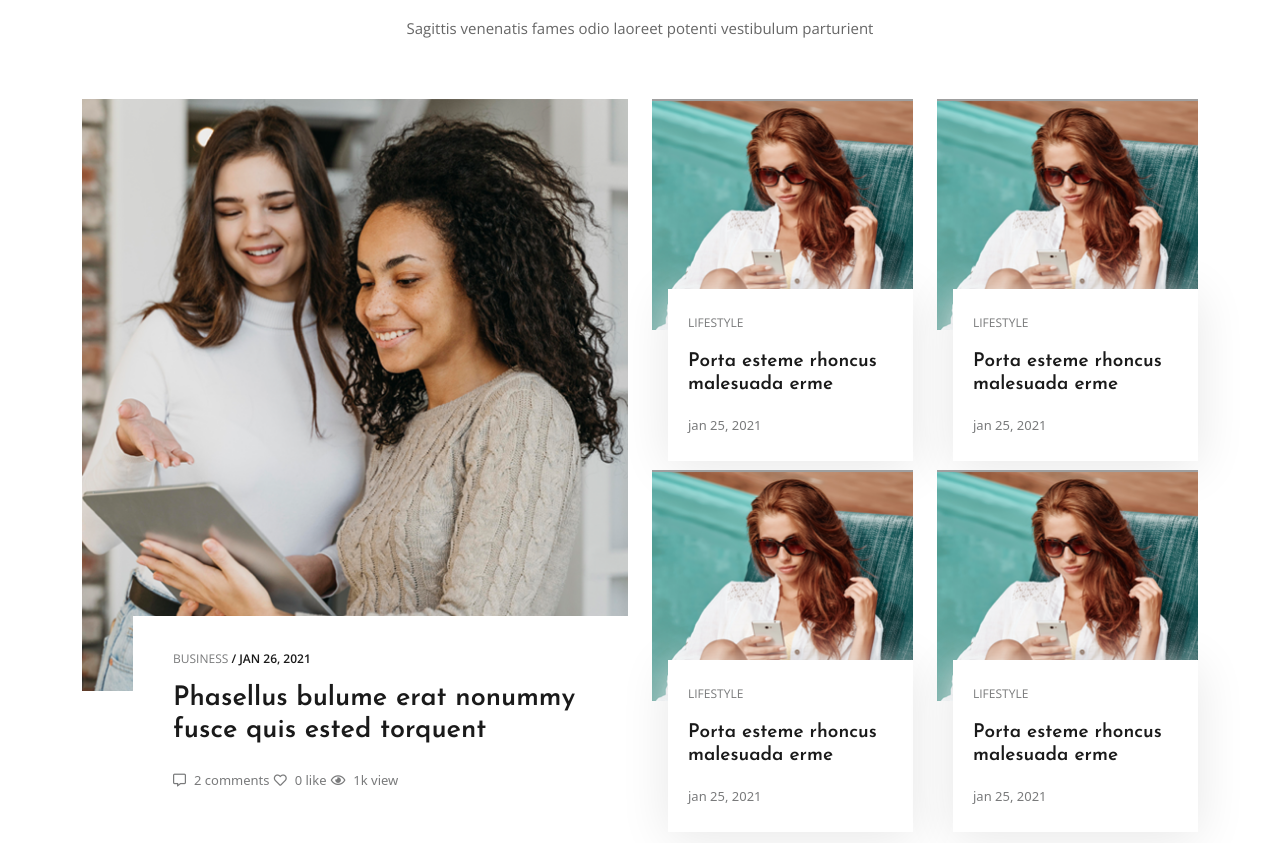
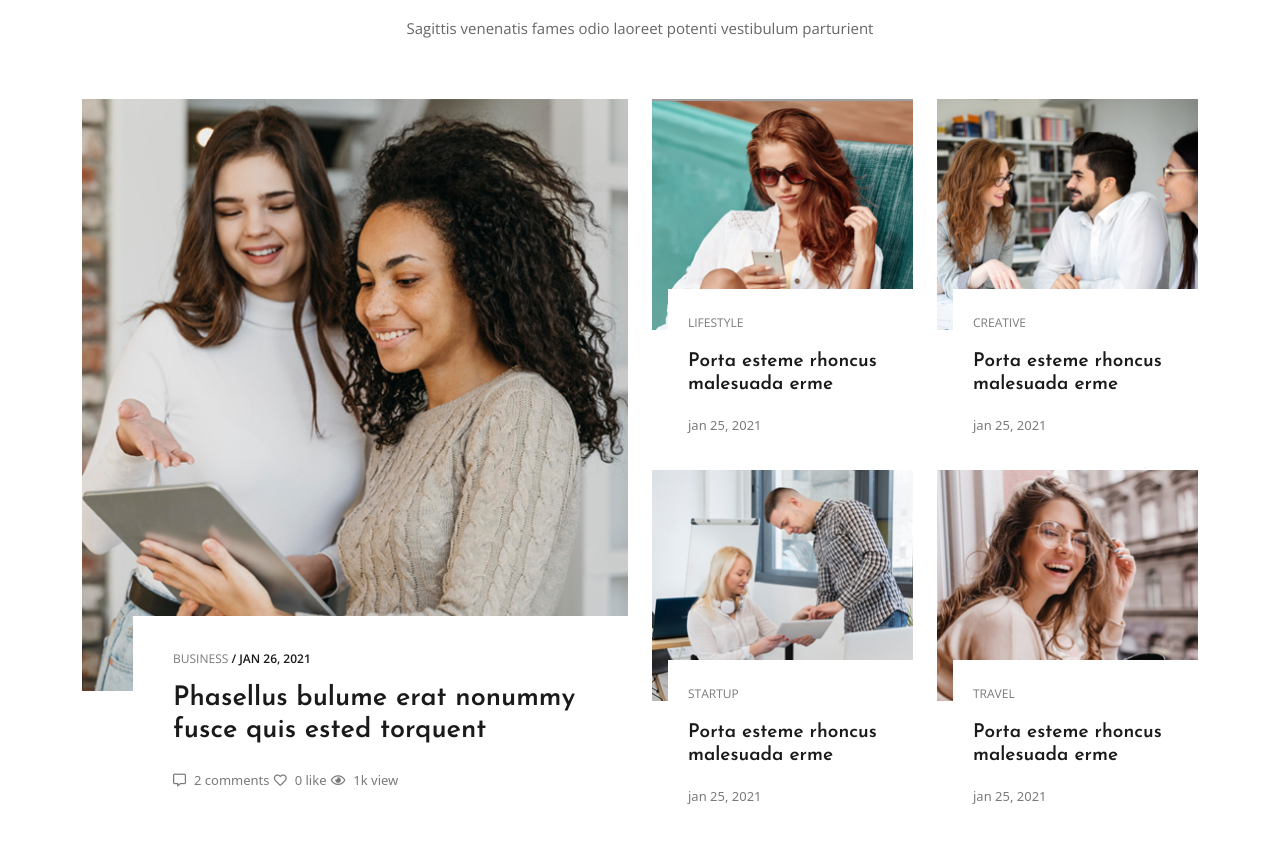
Before and after one commit to glmfrk/rosen, a plain HTML site: page index.html in a window 1280 px wide. Shown: the part 191-1034 px from the top of the page. Drawn offline with nearby package versions, Linux system fonts and the light colour scheme.

```diff
--- a/assets/css/style.css
+++ b/assets/css/style.css
@@ -47,6 +47,9 @@ LATEST BLOG SECTION  STYLES
   padding: 25px 20px;
   width: 100%;
   max-width: 245px;
+  transition: 04s linear;
+}
+.thamnail-block:hover .iteam-blog-01 .blog-content .v2 {
   box-shadow: 0px 6px 47px #e7e7e7;
 }
 
--- a/index.html
+++ b/index.html
@@ -141,13 +141,13 @@
                   <div class="thamnail-block">
                     <div class="iteam-blog-01">
                       <img
-                      src="./assets/images/latest-blog/blog-1.png"
+                      src="./assets/images/latest-blog/blog-2.png"
                       alt=""
                     />
                       <div class="blog-content v2-box">
                         <div class="content-wrapper v2">
                           <p id="sub-heading">
-                            LifeStyle
+                            creative
                           </p>
                           <h4>
                             Porta esteme rhoncus malesuada erme
@@ -167,13 +167,13 @@
                   <div class="thamnail-block">
                     <div class="iteam-blog-01 ">
                       <img
-                      src="./assets/images/latest-blog/blog-1.png"
+                      src="./assets/images/latest-blog/blog-3.png"
                       alt=""
                     />
                       <div class="blog-content v2-box">
                         <div class="content-wrapper v2">
                           <p id="sub-heading">
-                            LifeStyle
+                            startup
                           </p>
                           <h4>
                             Porta esteme rhoncus malesuada erme
@@ -193,13 +193,13 @@
                   <div class="thamnail-block ">
                     <div class="iteam-blog-01 ">
                       <img
-                      src="./assets/images/latest-blog/blog-1.png"
+                      src="./assets/images/latest-blog/blog-4.png"
                       alt=""
                     />
                       <div class="blog-content v2-box">
                         <div class="content-wrapper v2">
                           <p id="sub-heading">
-                            LifeStyle
+                            travel
                           </p>
                           <h4>
                             Porta esteme rhoncus malesuada erme
```
